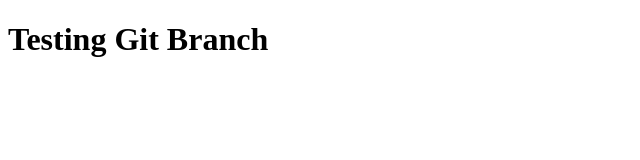
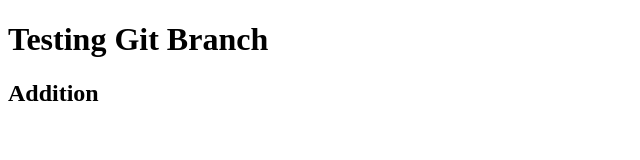
Before and after one commit to Karthik-raghavan/test-web-page, a plain HTML site: page index.html in a window 1280 px wide. Shown: the whole page, without its empty margins (0-640 px from the left). Drawn offline with Linux system fonts and the light colour scheme.

Commit message:
Update index.html

```diff
--- a/index.html
+++ b/index.html
@@ -4,6 +4,8 @@
 
 <h1>Testing Git Branch</h1>
 
+<h2>Addition</h2>
+
 
 
 </body>
```
